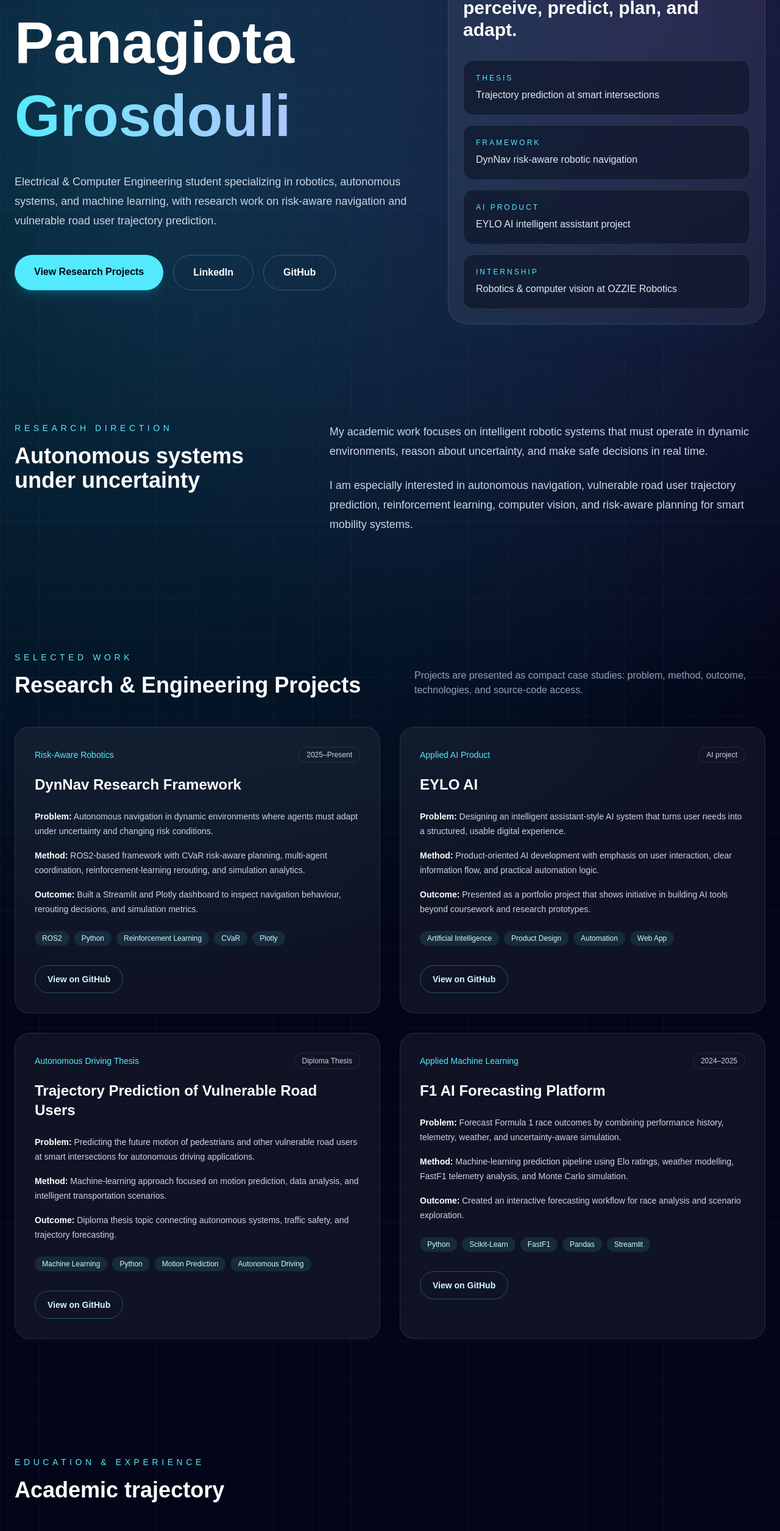
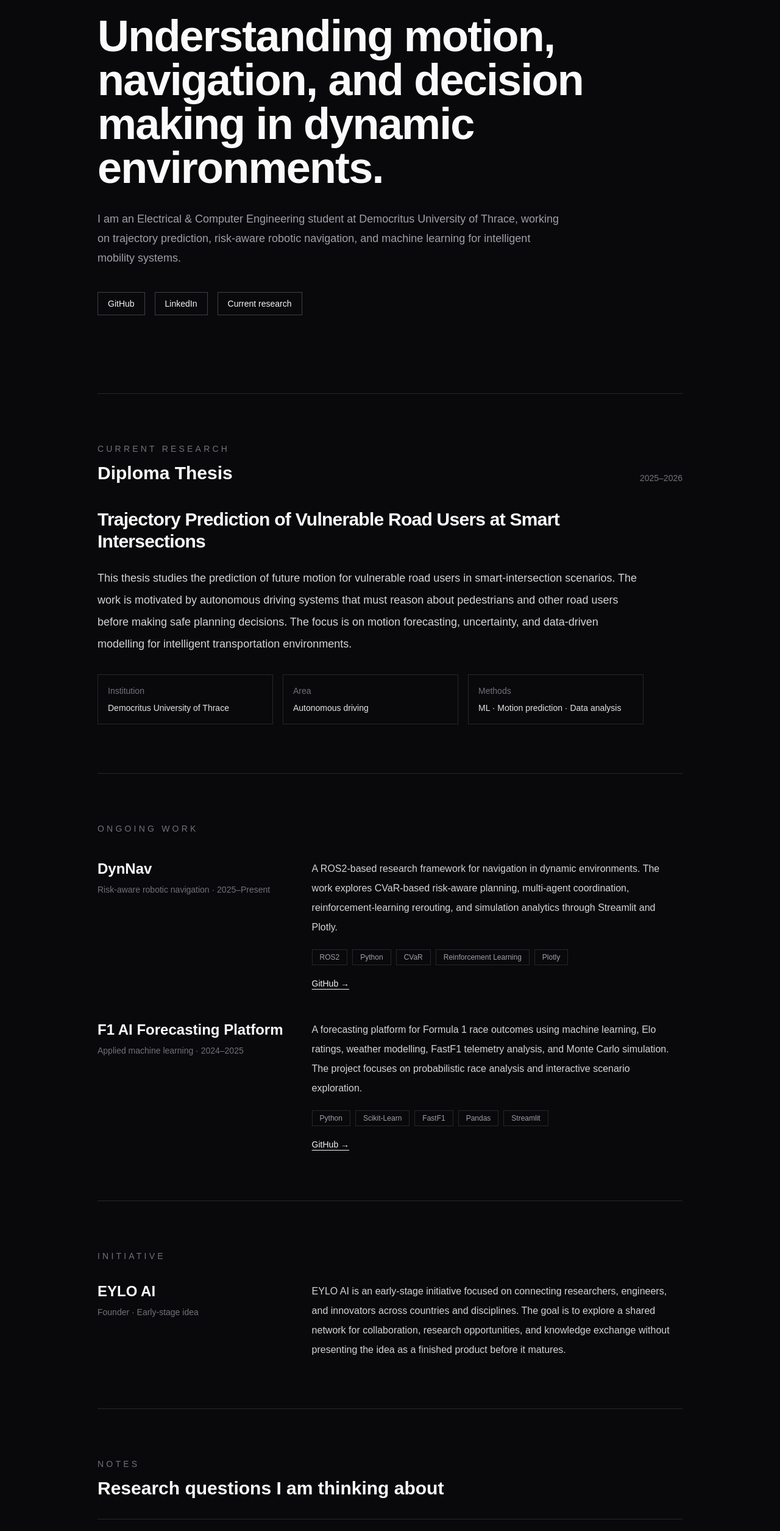
Before and after one commit to panagiotagrosdouli/personalportfolio, a Next.js app: page / in a window 1280 px wide. Shown: the part 234-2745 px from the top of the page at 61% size. Built offline with nearby package versions, Linux system fonts and the light colour scheme.

Commit message:
Redesign homepage as minimal research site

```diff
--- a/app/page.tsx
+++ b/app/page.tsx
@@ -1,263 +1,213 @@
-const projects = [
+const work = [
   {
-    title: "DynNav Research Framework",
-    category: "Risk-Aware Robotics",
-    status: "2025–Present",
-    problem:
-      "Autonomous navigation in dynamic environments where agents must adapt under uncertainty and changing risk conditions.",
-    method:
-      "ROS2-based framework with CVaR risk-aware planning, multi-agent coordination, reinforcement-learning rerouting, and simulation analytics.",
-    outcome:
-      "Built a Streamlit and Plotly dashboard to inspect navigation behaviour, rerouting decisions, and simulation metrics.",
-    tech: ["ROS2", "Python", "Reinforcement Learning", "CVaR", "Plotly"],
-    github: "https://github.com/PanagiotaGr",
-  },
-  {
-    title: "EYLO AI",
-    category: "Applied AI Product",
-    status: "AI project",
-    problem:
-      "Designing an intelligent assistant-style AI system that turns user needs into a structured, usable digital experience.",
-    method:
-      "Product-oriented AI development with emphasis on user interaction, clear information flow, and practical automation logic.",
-    outcome:
-      "Presented as a portfolio project that shows initiative in building AI tools beyond coursework and research prototypes.",
-    tech: ["Artificial Intelligence", "Product Design", "Automation", "Web App"],
-    github: "https://github.com/PanagiotaGr",
-  },
-  {
-    title: "Trajectory Prediction of Vulnerable Road Users",
-    category: "Autonomous Driving Thesis",
-    status: "Diploma Thesis",
-    problem:
-      "Predicting the future motion of pedestrians and other vulnerable road users at smart intersections for autonomous driving applications.",
-    method:
-      "Machine-learning approach focused on motion prediction, data analysis, and intelligent transportation scenarios.",
-    outcome:
-      "Diploma thesis topic connecting autonomous systems, traffic safety, and trajectory forecasting.",
-    tech: ["Machine Learning", "Python", "Motion Prediction", "Autonomous Driving"],
-    github: "https://github.com/PanagiotaGr",
+    title: "DynNav",
+    meta: "Risk-aware robotic navigation · 2025–Present",
+    text:
+      "A ROS2-based research framework for navigation in dynamic environments. The work explores CVaR-based risk-aware planning, multi-agent coordination, reinforcement-learning rerouting, and simulation analytics through Streamlit and Plotly.",
+    tech: ["ROS2", "Python", "CVaR", "Reinforcement Learning", "Plotly"],
+    link: "https://github.com/PanagiotaGr",
   },
   {
     title: "F1 AI Forecasting Platform",
-    category: "Applied Machine Learning",
-    status: "2024–2025",
-    problem:
-      "Forecast Formula 1 race outcomes by combining performance history, telemetry, weather, and uncertainty-aware simulation.",
-    method:
-      "Machine-learning prediction pipeline using Elo ratings, weather modelling, FastF1 telemetry analysis, and Monte Carlo simulation.",
-    outcome:
-      "Created an interactive forecasting workflow for race analysis and scenario exploration.",
+    meta: "Applied machine learning · 2024–2025",
+    text:
+      "A forecasting platform for Formula 1 race outcomes using machine learning, Elo ratings, weather modelling, FastF1 telemetry analysis, and Monte Carlo simulation. The project focuses on probabilistic race analysis and interactive scenario exploration.",
     tech: ["Python", "Scikit-Learn", "FastF1", "Pandas", "Streamlit"],
-    github: "https://github.com/PanagiotaGr",
+    link: "https://github.com/PanagiotaGr",
   },
 ];
 
-const skills = {
-  Programming: ["Python", "C/C++", "MATLAB"],
-  Robotics: ["ROS2", "Motion Planning", "Autonomous Navigation", "Multi-Agent Systems"],
-  "AI / ML": ["Reinforcement Learning", "Scikit-Learn", "Computer Vision", "Trajectory Prediction"],
-  Tools: ["Git", "Linux", "Pandas", "NumPy", "Plotly", "Streamlit"],
-};
+const notes = [
+  "Why trajectory prediction matters for autonomous systems",
+  "Risk-aware planning under uncertainty",
+  "Human behaviour modelling in intelligent transportation",
+];
 
-const timeline = [
-  {
-    title: "Diploma in Electrical & Computer Engineering",
-    meta: "Democritus University of Thrace · 2020–2026",
-    details:
-      "Thesis: Trajectory Prediction of Vulnerable Road Users at Smart Intersections.",
-  },
-  {
-    title: "Robotics & Computer Vision Intern",
-    meta: "OZZIE Robotics · Jul–Aug 2025",
-    details:
-      "Developed perception pipelines and contributed to robotic vision systems.",
-  },
-  {
-    title: "Artificial Intelligence for Robotics",
-    meta: "University of Ljubljana · AI Robotics Academy · 2025",
-    details: "EQF Level 7–8 certification in AI and robotics.",
-  },
+const skills = [
+  "Python",
+  "C/C++",
+  "MATLAB",
+  "ROS2",
+  "Machine Learning",
+  "Computer Vision",
+  "Motion Planning",
+  "Linux",
+  "Git",
 ];
 
 export default function Home() {
   return (
-    <main className="relative min-h-screen overflow-hidden bg-slate-950 text-white">
-      <div className="pointer-events-none absolute inset-0 bg-[radial-gradient(circle_at_15%_10%,rgba(34,211,238,0.22),transparent_34%),radial-gradient(circle_at_85%_5%,rgba(168,85,247,0.16),transparent_28%),linear-gradient(rgba(255,255,255,0.035)_1px,transparent_1px),linear-gradient(90deg,rgba(255,255,255,0.035)_1px,transparent_1px)] bg-[size:auto,auto,64px_64px,64px_64px]" />
-
-      <nav className="relative z-10 mx-auto flex max-w-7xl items-center justify-between px-6 py-6 text-sm text-slate-300">
-        <a href="#top" className="font-bold tracking-wide text-white">
+    <main className="min-h-screen bg-zinc-950 text-zinc-100">
+      <div className="mx-auto max-w-5xl px-6 py-10 md:px-8">
+        <nav className="flex items-center justify-between border-b border-zinc-800 pb-6 text-sm text-zinc-400">
+          <a href="#top" className="font-medium text-zinc-100">
             Panagiota Grosdouli
           </a>
           <div className="hidden gap-6 md:flex">
-          <a href="#research" className="transition hover:text-cyan-300">Research</a>
-          <a href="#projects" className="transition hover:text-cyan-300">Projects</a>
-          <a href="#experience" className="transition hover:text-cyan-300">Experience</a>
-          <a href="#contact" className="transition hover:text-cyan-300">Contact</a>
+            <a href="#research" className="hover:text-zinc-100">Research</a>
+            <a href="#work" className="hover:text-zinc-100">Work</a>
+            <a href="#notes" className="hover:text-zinc-100">Notes</a>
+            <a href="#contact" className="hover:text-zinc-100">Contact</a>
           </div>
         </nav>
 
-      <section id="top" className="relative z-10 mx-auto grid min-h-[calc(100vh-88px)] max-w-7xl items-center gap-12 px-6 py-16 lg:grid-cols-[1.12fr_0.88fr]">
-        <div>
-          <p className="mb-4 text-sm uppercase tracking-[0.45em] text-cyan-300">
-            Robotics · Autonomous Systems · Machine Learning
+        <section id="top" className="py-24 md:py-32">
+          <p className="mb-6 text-sm uppercase tracking-[0.35em] text-zinc-500">
+            Robotics · Motion Prediction · Autonomous Systems
           </p>
-          <h1 className="max-w-5xl text-5xl font-black leading-tight md:text-7xl lg:text-8xl">
-            Panagiota
-            <span className="block bg-gradient-to-r from-cyan-300 to-violet-300 bg-clip-text text-transparent">
-              Grosdouli
-            </span>
+          <h1 className="max-w-4xl text-5xl font-semibold tracking-tight text-zinc-50 md:text-7xl">
+            Understanding motion, navigation, and decision making in dynamic environments.
           </h1>
-          <p className="mt-8 max-w-3xl text-lg leading-8 text-slate-300">
-            Electrical & Computer Engineering student specializing in robotics,
-            autonomous systems, and machine learning, with research work on
-            risk-aware navigation and vulnerable road user trajectory prediction.
+          <p className="mt-8 max-w-3xl text-lg leading-8 text-zinc-400">
+            I am an Electrical & Computer Engineering student at Democritus University of Thrace, working on trajectory prediction, risk-aware robotic navigation, and machine learning for intelligent mobility systems.
           </p>
-
-          <div className="mt-10 flex flex-wrap gap-4">
-            <a href="#projects" className="rounded-full bg-cyan-300 px-8 py-4 font-semibold text-slate-950 shadow-lg shadow-cyan-500/20 transition hover:-translate-y-1 hover:bg-cyan-200">
-              View Research Projects
+          <div className="mt-10 flex flex-wrap gap-4 text-sm">
+            <a href="https://github.com/PanagiotaGr" target="_blank" rel="noreferrer" className="border border-zinc-700 px-4 py-2 text-zinc-100 hover:border-zinc-100">
+              GitHub
             </a>
-            <a href="https://www.linkedin.com/in/panagiota-grosdouli-b468b0201/" target="_blank" rel="noreferrer" className="rounded-full border border-white/20 px-8 py-4 font-semibold transition hover:-translate-y-1 hover:bg-white/10">
+            <a href="https://www.linkedin.com/in/panagiota-grosdouli-b468b0201/" target="_blank" rel="noreferrer" className="border border-zinc-700 px-4 py-2 text-zinc-100 hover:border-zinc-100">
               LinkedIn
             </a>
-            <a href="https://github.com/PanagiotaGr" target="_blank" rel="noreferrer" className="rounded-full border border-white/20 px-8 py-4 font-semibold transition hover:-translate-y-1 hover:bg-white/10">
-              GitHub
+            <a href="#research" className="border border-zinc-700 px-4 py-2 text-zinc-100 hover:border-zinc-100">
+              Current research
             </a>
-          </div>
-        </div>
-
-        <aside className="rounded-[2rem] border border-white/10 bg-white/[0.06] p-6 shadow-2xl shadow-cyan-950/30 backdrop-blur-xl">
-          <p className="text-sm uppercase tracking-[0.35em] text-cyan-300">Research profile</p>
-          <h2 className="mt-4 text-3xl font-bold">Building intelligent systems that perceive, predict, plan, and adapt.</h2>
-          <div className="mt-8 grid gap-4">
-            {[
-              ["Thesis", "Trajectory prediction at smart intersections"],
-              ["Framework", "DynNav risk-aware robotic navigation"],
-              ["AI Product", "EYLO AI intelligent assistant project"],
-              ["Internship", "Robotics & computer vision at OZZIE Robotics"],
-            ].map(([label, value]) => (
-              <div key={label} className="rounded-2xl border border-white/10 bg-slate-900/70 p-5">
-                <p className="text-xs uppercase tracking-[0.25em] text-cyan-300">{label}</p>
-                <p className="mt-2 text-slate-200">{value}</p>
-              </div>
-            ))}
-          </div>
-        </aside>
-      </section>
-
-      <section id="research" className="relative z-10 mx-auto max-w-7xl px-6 py-24">
-        <div className="grid gap-10 lg:grid-cols-[0.8fr_1.2fr]">
-          <div>
-            <p className="text-sm uppercase tracking-[0.4em] text-cyan-300">Research Direction</p>
-            <h2 className="mt-4 text-4xl font-bold">Autonomous systems under uncertainty</h2>
-          </div>
-          <div className="space-y-6 text-lg leading-8 text-slate-300">
-            <p>
-              My academic work focuses on intelligent robotic systems that must operate in dynamic environments, reason about uncertainty, and make safe decisions in real time.
-            </p>
-            <p>
-              I am especially interested in autonomous navigation, vulnerable road user trajectory prediction, reinforcement learning, computer vision, and risk-aware planning for smart mobility systems.
-            </p>
-          </div>
           </div>
         </section>
 
-      <section id="projects" className="relative z-10 mx-auto max-w-7xl px-6 py-24">
-        <div className="mb-12 flex flex-col justify-between gap-6 md:flex-row md:items-end">
+        <section id="research" className="border-t border-zinc-800 py-20">
+          <div className="mb-10 flex items-end justify-between gap-8">
             <div>
-            <p className="text-sm uppercase tracking-[0.4em] text-cyan-300">Selected Work</p>
-            <h2 className="mt-4 text-4xl font-bold">Research & Engineering Projects</h2>
+              <p className="text-sm uppercase tracking-[0.3em] text-zinc-500">Current Research</p>
+              <h2 className="mt-3 text-3xl font-semibold text-zinc-50">Diploma Thesis</h2>
             </div>
-          <p className="max-w-xl text-slate-400">
-            Projects are presented as compact case studies: problem, method, outcome, technologies, and source-code access.
-          </p>
+            <p className="hidden text-sm text-zinc-500 md:block">2025–2026</p>
           </div>
 
-        <div className="grid gap-8 md:grid-cols-2">
-          {projects.map((project) => (
-            <article key={project.title} className="group flex min-h-full flex-col rounded-3xl border border-white/10 bg-white/[0.055] p-8 backdrop-blur-xl transition hover:-translate-y-2 hover:border-cyan-300/60 hover:bg-white/[0.08]">
-              <div className="flex items-center justify-between gap-4">
-                <p className="text-sm font-medium text-cyan-300">{project.category}</p>
-                <span className="rounded-full border border-white/10 px-3 py-1 text-xs text-slate-300">{project.status}</span>
+          <article className="max-w-4xl">
+            <h3 className="text-3xl font-semibold tracking-tight text-zinc-50">
+              Trajectory Prediction of Vulnerable Road Users at Smart Intersections
+            </h3>
+            <p className="mt-6 text-lg leading-9 text-zinc-300">
+              This thesis studies the prediction of future motion for vulnerable road users in smart-intersection scenarios. The work is motivated by autonomous driving systems that must reason about pedestrians and other road users before making safe planning decisions. The focus is on motion forecasting, uncertainty, and data-driven modelling for intelligent transportation environments.
+            </p>
+            <div className="mt-8 grid gap-4 text-sm text-zinc-400 md:grid-cols-3">
+              <div className="border border-zinc-800 p-4">
+                <p className="text-zinc-500">Institution</p>
+                <p className="mt-2 text-zinc-200">Democritus University of Thrace</p>
               </div>
-              <h3 className="mt-5 text-2xl font-bold text-white">{project.title}</h3>
+              <div className="border border-zinc-800 p-4">
+                <p className="text-zinc-500">Area</p>
+                <p className="mt-2 text-zinc-200">Autonomous driving</p>
+              </div>
+              <div className="border border-zinc-800 p-4">
+                <p className="text-zinc-500">Methods</p>
+                <p className="mt-2 text-zinc-200">ML · Motion prediction · Data analysis</p>
+              </div>
+            </div>
+          </article>
+        </section>
 
-              <div className="mt-6 space-y-4 text-sm leading-6 text-slate-300">
-                <p><span className="font-semibold text-white">Problem:</span> {project.problem}</p>
-                <p><span className="font-semibold text-white">Method:</span> {project.method}</p>
-                <p><span className="font-semibold text-white">Outcome:</span> {project.outcome}</p>
+        <section id="work" className="border-t border-zinc-800 py-20">
+          <p className="text-sm uppercase tracking-[0.3em] text-zinc-500">Ongoing Work</p>
+          <div className="mt-10 space-y-12">
+            {work.map((item) => (
+              <article key={item.title} className="grid gap-6 md:grid-cols-[0.35fr_0.65fr]">
+                <div>
+                  <h3 className="text-2xl font-semibold text-zinc-50">{item.title}</h3>
+                  <p className="mt-2 text-sm text-zinc-500">{item.meta}</p>
                 </div>
-
-              <div className="mt-6 flex flex-wrap gap-2">
-                {project.tech.map((item) => (
-                  <span key={item} className="rounded-full bg-cyan-300/10 px-3 py-1 text-xs text-cyan-100">
-                    {item}
+                <div>
+                  <p className="text-base leading-8 text-zinc-300">{item.text}</p>
+                  <div className="mt-5 flex flex-wrap gap-2">
+                    {item.tech.map((tech) => (
+                      <span key={tech} className="border border-zinc-800 px-3 py-1 text-xs text-zinc-400">
+                        {tech}
                       </span>
                     ))}
                   </div>
-
-              <a href={project.github} target="_blank" rel="noreferrer" className="mt-8 inline-flex w-fit rounded-full border border-cyan-300/30 px-5 py-3 text-sm font-semibold text-cyan-100 transition hover:bg-cyan-300 hover:text-slate-950">
-                View on GitHub
+                  <a href={item.link} target="_blank" rel="noreferrer" className="mt-5 inline-block text-sm text-zinc-100 underline underline-offset-4">
+                    GitHub →
                   </a>
+                </div>
               </article>
             ))}
           </div>
         </section>
 
-      <section id="experience" className="relative z-10 mx-auto max-w-7xl px-6 py-24">
-        <div className="mb-12">
-          <p className="text-sm uppercase tracking-[0.4em] text-cyan-300">Education & Experience</p>
-          <h2 className="mt-4 text-4xl font-bold">Academic trajectory</h2>
+        <section className="border-t border-zinc-800 py-20">
+          <p className="text-sm uppercase tracking-[0.3em] text-zinc-500">Initiative</p>
+          <div className="mt-8 grid gap-6 md:grid-cols-[0.35fr_0.65fr]">
+            <div>
+              <h2 className="text-2xl font-semibold text-zinc-50">EYLO AI</h2>
+              <p className="mt-2 text-sm text-zinc-500">Founder · Early-stage idea</p>
             </div>
-        <div className="grid gap-6">
-          {timeline.map((item) => (
-            <div key={item.title} className="rounded-3xl border border-white/10 bg-white/[0.055] p-7 backdrop-blur-xl">
-              <p className="text-sm text-cyan-300">{item.meta}</p>
-              <h3 className="mt-2 text-2xl font-bold">{item.title}</h3>
-              <p className="mt-3 leading-7 text-slate-300">{item.details}</p>
+            <p className="text-base leading-8 text-zinc-300">
+              EYLO AI is an early-stage initiative focused on connecting researchers, engineers, and innovators across countries and disciplines. The goal is to explore a shared network for collaboration, research opportunities, and knowledge exchange without presenting the idea as a finished product before it matures.
+            </p>
+          </div>
+        </section>
+
+        <section id="notes" className="border-t border-zinc-800 py-20">
+          <p className="text-sm uppercase tracking-[0.3em] text-zinc-500">Notes</p>
+          <h2 className="mt-3 text-3xl font-semibold text-zinc-50">Research questions I am thinking about</h2>
+          <div className="mt-8 divide-y divide-zinc-800 border-y border-zinc-800">
+            {notes.map((note) => (
+              <div key={note} className="py-5 text-zinc-300">
+                {note}
               </div>
             ))}
           </div>
         </section>
 
-      <section className="relative z-10 mx-auto max-w-7xl px-6 py-24">
-        <div className="rounded-[40px] border border-cyan-300/20 bg-gradient-to-br from-cyan-500/10 to-purple-500/10 p-8 backdrop-blur-2xl md:p-10">
-          <p className="text-sm uppercase tracking-[0.4em] text-cyan-300">Technical Skills</p>
-          <div className="mt-8 grid gap-6 md:grid-cols-2 lg:grid-cols-4">
-            {Object.entries(skills).map(([group, items]) => (
-              <div key={group} className="rounded-3xl border border-white/10 bg-slate-950/40 p-6">
-                <h3 className="font-bold text-white">{group}</h3>
-                <div className="mt-4 flex flex-wrap gap-2">
-                  {items.map((item) => (
-                    <span key={item} className="rounded-full border border-cyan-300/20 bg-cyan-300/10 px-3 py-1 text-xs text-cyan-50">
-                      {item}
+        <section className="border-t border-zinc-800 py-20">
+          <p className="text-sm uppercase tracking-[0.3em] text-zinc-500">Experience</p>
+          <div className="mt-8 space-y-8">
+            <article>
+              <h3 className="text-2xl font-semibold text-zinc-50">Robotics & Computer Vision Intern</h3>
+              <p className="mt-2 text-sm text-zinc-500">OZZIE Robotics · Jul–Aug 2025</p>
+              <p className="mt-4 max-w-3xl leading-8 text-zinc-300">
+                Developed perception pipelines and contributed to robotic vision systems in an applied engineering environment.
+              </p>
+            </article>
+          </div>
+        </section>
+
+        <section className="border-t border-zinc-800 py-20">
+          <p className="text-sm uppercase tracking-[0.3em] text-zinc-500">Education</p>
+          <div className="mt-8 grid gap-8 md:grid-cols-2">
+            <article>
+              <h3 className="text-2xl font-semibold text-zinc-50">Electrical & Computer Engineering</h3>
+              <p className="mt-2 text-sm text-zinc-500">Democritus University of Thrace · 2020–2026</p>
+            </article>
+            <article>
+              <h3 className="text-2xl font-semibold text-zinc-50">Artificial Intelligence for Robotics</h3>
+              <p className="mt-2 text-sm text-zinc-500">University of Ljubljana · AI Robotics Academy · 2025</p>
+            </article>
+          </div>
+        </section>
+
+        <section className="border-t border-zinc-800 py-20">
+          <p className="text-sm uppercase tracking-[0.3em] text-zinc-500">Skills</p>
+          <div className="mt-8 flex flex-wrap gap-3">
+            {skills.map((skill) => (
+              <span key={skill} className="border border-zinc-800 px-3 py-2 text-sm text-zinc-300">
+                {skill}
               </span>
             ))}
           </div>
-              </div>
-            ))}
-          </div>
+        </section>
+
+        <section id="contact" className="border-t border-zinc-800 py-20">
+          <h2 className="text-3xl font-semibold text-zinc-50">Contact</h2>
+          <p className="mt-4 max-w-3xl leading-8 text-zinc-300">
+            Open to research internships, engineering collaborations, and opportunities related to robotics, autonomous systems, machine learning, and intelligent transportation.
+          </p>
+          <div className="mt-8 flex flex-wrap gap-4 text-sm">
+            <a href="https://github.com/PanagiotaGr" target="_blank" rel="noreferrer" className="underline underline-offset-4">GitHub</a>
+            <a href="https://www.linkedin.com/in/panagiota-grosdouli-b468b0201/" target="_blank" rel="noreferrer" className="underline underline-offset-4">LinkedIn</a>
           </div>
         </section>
-
-      <section id="contact" className="relative z-10 mx-auto max-w-7xl px-6 py-24">
-        <div className="rounded-[2rem] border border-white/10 bg-white/[0.06] p-8 text-center backdrop-blur-xl md:p-12">
-          <p className="text-sm uppercase tracking-[0.4em] text-cyan-300">Contact</p>
-          <h2 className="mt-4 text-4xl font-bold">Open to robotics, AI, and autonomous systems opportunities.</h2>
-          <p className="mx-auto mt-5 max-w-2xl leading-8 text-slate-300">
-            Interested in academic collaboration, research internships, and engineering projects at the intersection of robotics, machine learning, and intelligent transportation.
-          </p>
-          <div className="mt-8 flex flex-wrap justify-center gap-4">
-            <a href="https://github.com/PanagiotaGr" target="_blank" rel="noreferrer" className="rounded-full bg-white px-8 py-4 font-semibold text-slate-950 transition hover:-translate-y-1 hover:bg-cyan-100">
-              GitHub
-            </a>
-            <a href="https://www.linkedin.com/in/panagiota-grosdouli-b468b0201/" target="_blank" rel="noreferrer" className="rounded-full border border-white/15 px-8 py-4 font-semibold transition hover:-translate-y-1 hover:bg-white/10">
-              LinkedIn
-            </a>
       </div>
-        </div>
-      </section>
     </main>
   );
 }
```
Lines whose indentation alone changed are shown as unchanged.
